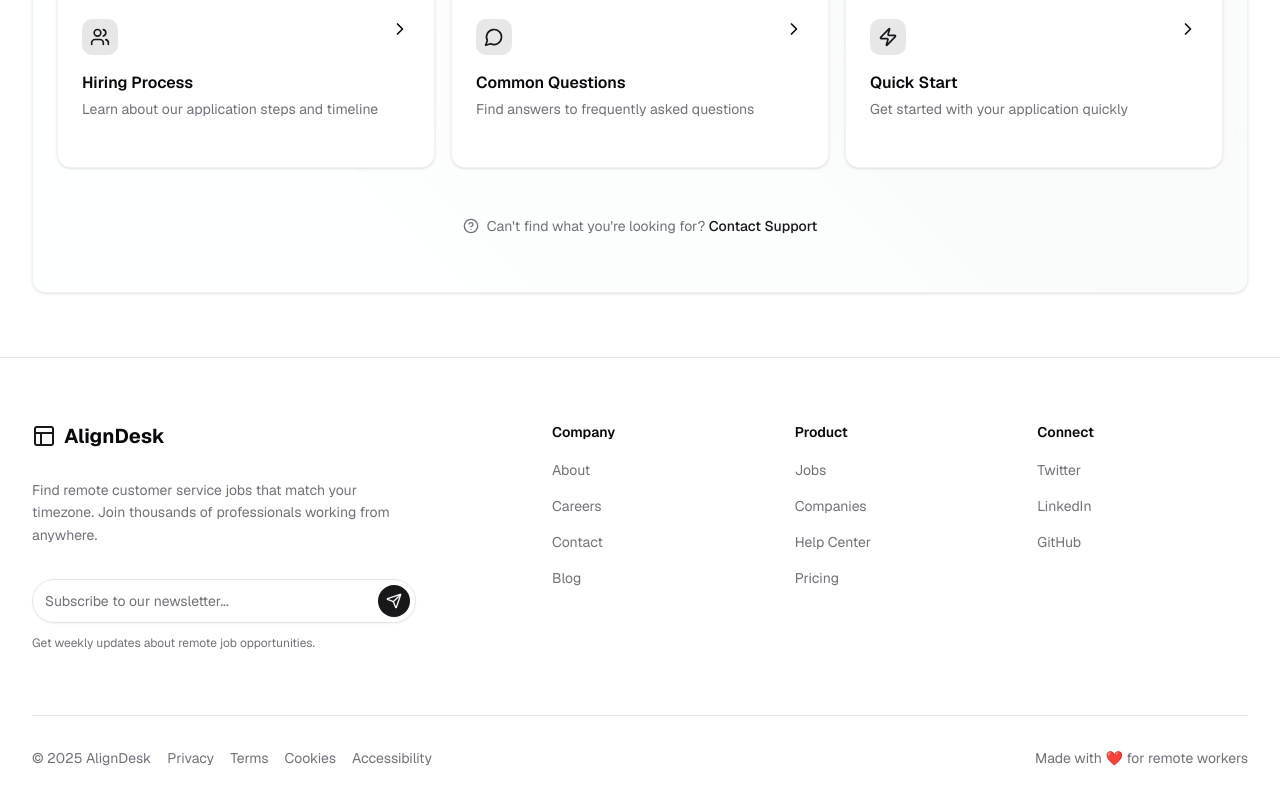
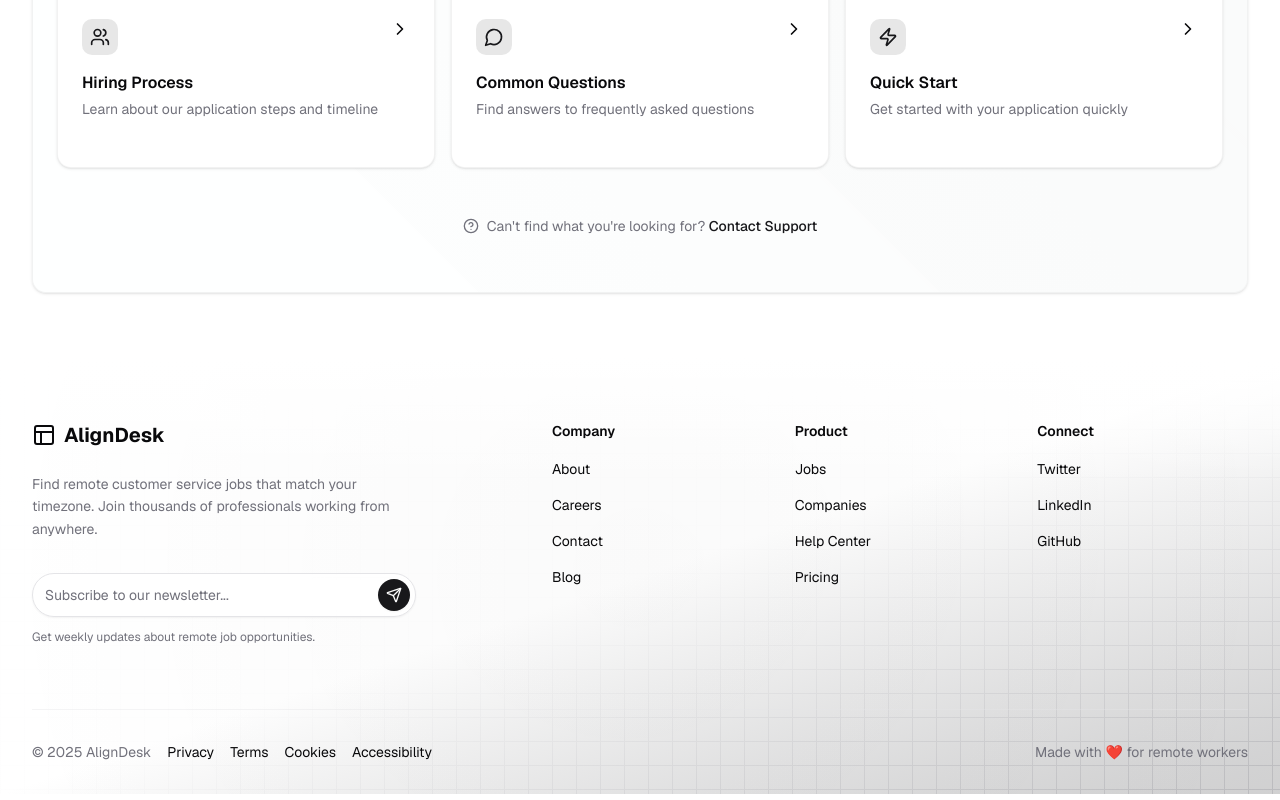
Before and after one commit to katsuragawaa/aligndesk, a Next.js app: page / in a window 1280 px wide. Shown: the part 4028-4828 px from the top of the page. Built offline with nearby package versions, Linux system fonts and the light colour scheme.

Commit message:
feat: update footer component with improved styling and layout for enhanced visual appeal

```diff
--- a/components/footer.tsx
+++ b/components/footer.tsx
@@ -26,18 +26,19 @@ const footerLinks = {
 
 export function Footer() {
   return (
-    <footer className="bg-background/80 border-t backdrop-blur-sm">
+    <footer className="relative overflow-hidden">
+      <div className="absolute inset-0 -z-10">
+        <div className="absolute inset-0 bg-[linear-gradient(to_right,var(--border)_1px,transparent_1px),linear-gradient(to_bottom,var(--border)_1px,transparent_1px)] bg-[size:24px_24px]" />
+        <div className="from-background via-background/95 to-primary/20 absolute inset-0 bg-gradient-to-br" />
+        <div className="absolute inset-0 bg-[radial-gradient(circle_at_50%_50%,rgba(0,0,0,0.02)_0%,transparent_100%)]" />
+        <div className="from-background absolute inset-x-0 top-0 h-32 bg-gradient-to-b to-transparent" />
+      </div>
       <div className="mx-auto w-full max-w-7xl px-4 sm:px-6 lg:px-8">
-        {/* Main Footer Content */}
         <div className="grid gap-16 py-16 md:grid-cols-2 lg:grid-cols-12 lg:gap-8">
-          {/* Brand and Newsletter Section */}
           <div className="lg:col-span-5">
-            <Link
-              href="/"
-              className="group inline-flex items-center gap-2 transition-opacity hover:opacity-90"
-            >
-              <Layout className="text-primary h-6 w-6" />
-              <span className="after:bg-primary relative text-xl font-bold after:absolute after:right-0 after:bottom-0 after:h-0.5 after:w-0 after:transition-all group-hover:after:w-full">
+            <Link href="/" className="flex items-center gap-2">
+              <Layout className="h-6 w-6" />
+              <span className="after:bg-primary relative text-xl font-bold after:absolute after:right-0 after:bottom-0 after:h-0.5 after:w-0 after:transition-all hover:after:w-full">
                 AlignDesk
               </span>
             </Link>
@@ -68,7 +69,6 @@ export function Footer() {
             </div>
           </div>
 
-          {/* Navigation Links Section */}
           <div className="grid gap-8 sm:grid-cols-3 lg:col-span-7">
             <div>
               <p className="text-foreground text-sm font-semibold">Company</p>
@@ -77,7 +77,7 @@ export function Footer() {
                   <li key={link.href}>
                     <Link
                       href={link.href}
-                      className="text-muted-foreground hover:text-foreground text-sm transition-colors"
+                      className="after:bg-primary hover:text-primary relative text-sm font-normal transition-colors after:absolute after:bottom-0 after:left-0 after:h-0.5 after:w-0 after:transition-all hover:after:w-full"
                     >
                       {link.label}
                     </Link>
@@ -92,7 +92,7 @@ export function Footer() {
                   <li key={link.href}>
                     <Link
                       href={link.href}
-                      className="text-muted-foreground hover:text-foreground text-sm transition-colors"
+                      className="after:bg-primary hover:text-primary relative text-sm font-normal transition-colors after:absolute after:bottom-0 after:left-0 after:h-0.5 after:w-0 after:transition-all hover:after:w-full"
                     >
                       {link.label}
                     </Link>
@@ -108,7 +108,7 @@ export function Footer() {
                     href="https://twitter.com"
                     target="_blank"
                     rel="noopener noreferrer"
-                    className="text-muted-foreground hover:text-foreground text-sm transition-colors"
+                    className="after:bg-primary hover:text-primary relative text-sm font-normal transition-colors after:absolute after:bottom-0 after:left-0 after:h-0.5 after:w-0 after:transition-all hover:after:w-full"
                   >
                     Twitter
                   </Link>
@@ -118,7 +118,7 @@ export function Footer() {
                     href="https://linkedin.com"
                     target="_blank"
                     rel="noopener noreferrer"
-                    className="text-muted-foreground hover:text-foreground text-sm transition-colors"
+                    className="after:bg-primary hover:text-primary relative text-sm font-normal transition-colors after:absolute after:bottom-0 after:left-0 after:h-0.5 after:w-0 after:transition-all hover:after:w-full"
                   >
                     LinkedIn
                   </Link>
@@ -128,7 +128,7 @@ export function Footer() {
                     href="https://github.com"
                     target="_blank"
                     rel="noopener noreferrer"
-                    className="text-muted-foreground hover:text-foreground text-sm transition-colors"
+                    className="after:bg-primary hover:text-primary relative text-sm font-normal transition-colors after:absolute after:bottom-0 after:left-0 after:h-0.5 after:w-0 after:transition-all hover:after:w-full"
                   >
                     GitHub
                   </Link>
@@ -138,8 +138,7 @@ export function Footer() {
           </div>
         </div>
 
-        {/* Copyright Section */}
-        <div className="border-t py-8">
+        <div className="border-border/40 border-t py-8">
           <div className="flex flex-col items-center justify-between gap-4 text-center sm:flex-row sm:text-left">
             <div className="flex flex-wrap items-center justify-center gap-x-4 gap-y-2 sm:justify-start">
               <p className="text-muted-foreground text-sm">
@@ -149,7 +148,7 @@ export function Footer() {
                 <Link
                   key={link.href}
                   href={link.href}
-                  className="text-muted-foreground hover:text-foreground text-sm transition-colors"
+                  className="after:bg-primary hover:text-primary relative text-sm font-normal transition-colors after:absolute after:bottom-0 after:left-0 after:h-0.5 after:w-0 after:transition-all hover:after:w-full"
                 >
                   {link.label}
                 </Link>
```
